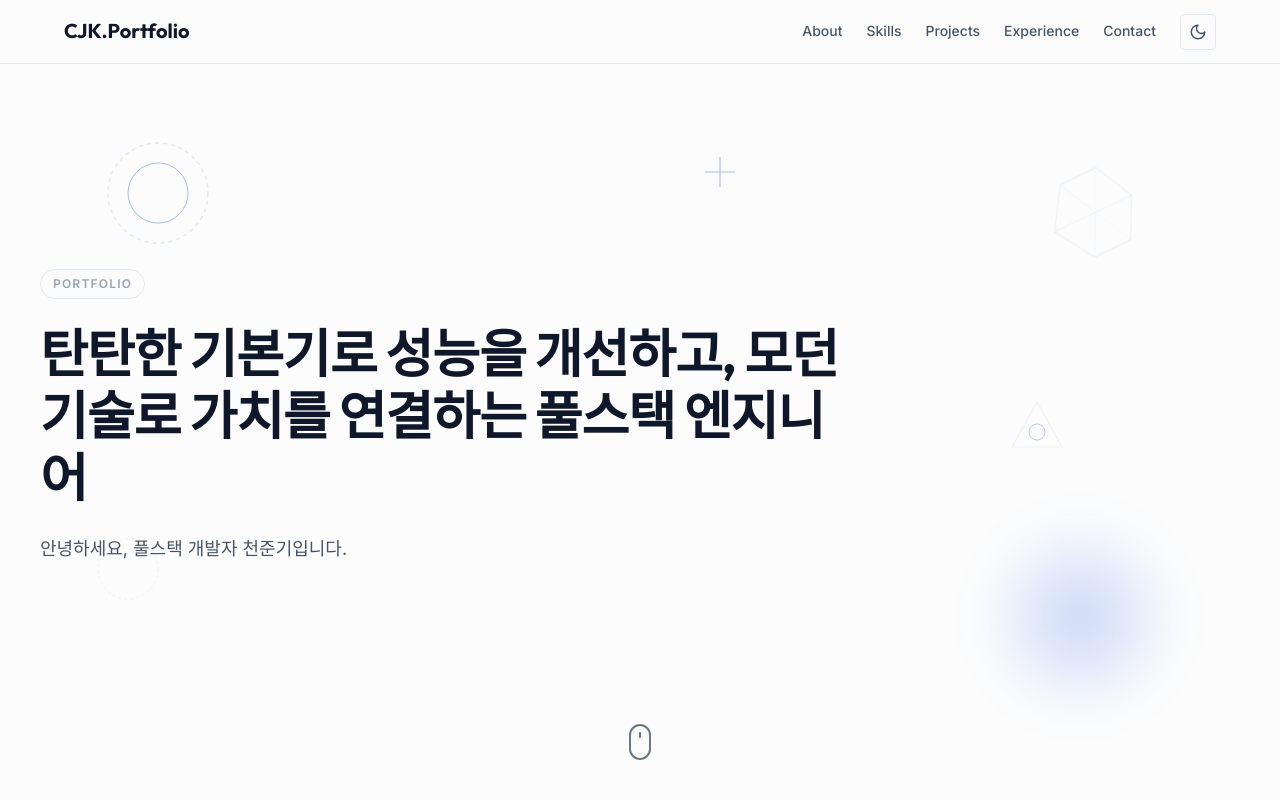
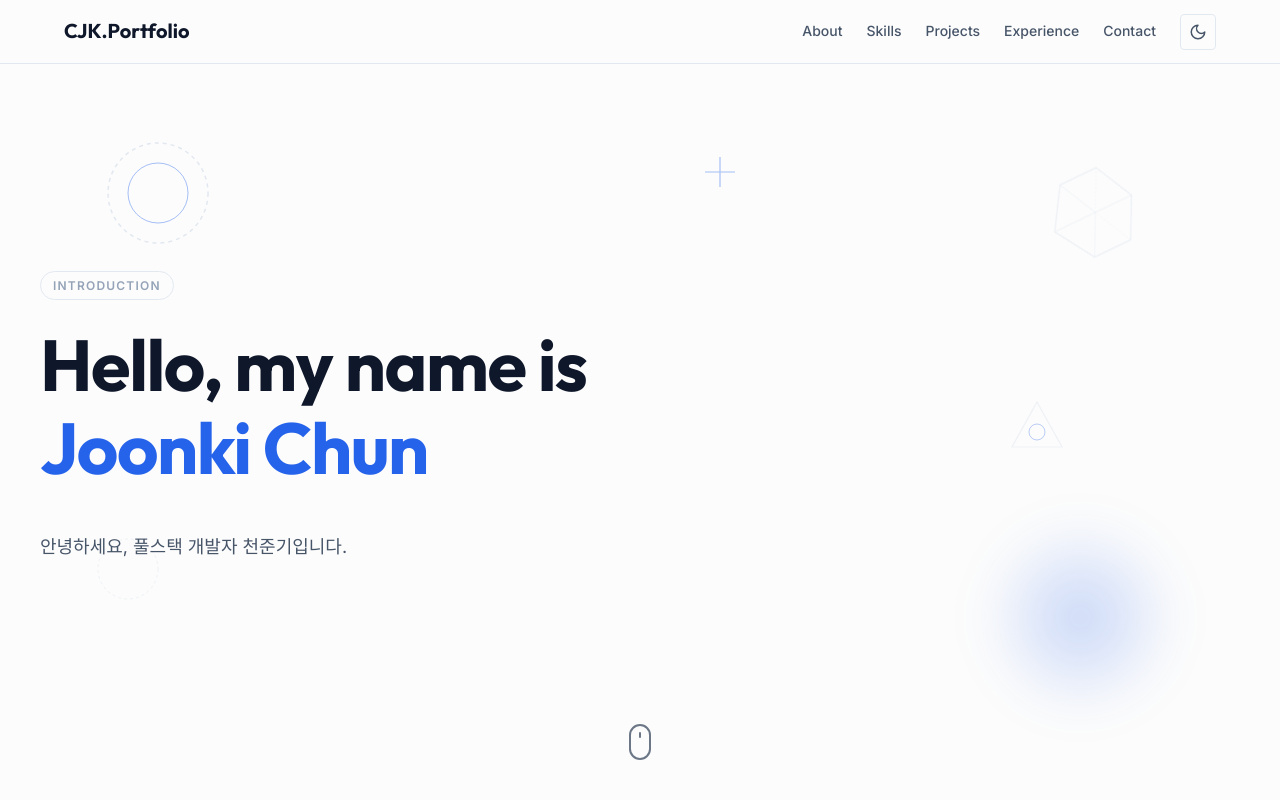
Before and after one commit to interrobang-dev/work-portfolio, a React (Vite) app: page / in a window 1280 px wide. Shown: the top 800 px of the page. Built offline with nearby package versions, Linux system fonts and the light colour scheme.

Commit message:
refactor: redesign hero section layout

```diff
--- a/src/components/About.tsx
+++ b/src/components/About.tsx
@@ -15,7 +15,7 @@ const About: React.FC<AboutProps> = ({ profile, interviewQuestions }) => {
   return (
     <section id="about" className="section border-top">
       <div className="container">
-        <h2>About Me</h2>
+        <h2>About</h2>
 
         {/* 1. Nickname Intro & Simple Keywords Section */}
         <div className="about-intro-section">
--- a/src/components/Hero.tsx
+++ b/src/components/Hero.tsx
@@ -7,7 +7,8 @@ interface HeroProps {
 
 const Hero: React.FC<HeroProps> = ({ profile }) => {
   const heroRef = useRef<HTMLElement>(null);
-  const [typedTitle, setTypedTitle] = React.useState('');
+  const [typedLine1, setTypedLine1] = React.useState('');
+  const [typedLine2, setTypedLine2] = React.useState('');
   const [isTypingComplete, setIsTypingComplete] = React.useState(false);
 
   // 마우스 위치 및 보간 변수 관리 (Ref)
@@ -19,29 +20,44 @@ const Hero: React.FC<HeroProps> = ({ profile }) => {
     rafId: 0
   });
 
-  // 타이핑 효과 구현
+  // 타이핑 효과 구현 (순차 2라인 타이핑)
   useEffect(() => {
-    const fullText = profile.title;
-    let index = 0;
+    const line1Text = profile.title;
+    const line2Text = profile.englishName;
+    let index1 = 0;
+    let index2 = 0;
     let timer: number;
-    setIsTypingComplete(false); // 재시작 시 상태 초기화
 
-    const typeText = () => {
-      if (index <= fullText.length) {
-        setTypedTitle(fullText.slice(0, index));
-        index++;
-        timer = window.setTimeout(typeText, 55); // 한 글자당 55ms 속도
+    setTypedLine1('');
+    setTypedLine2('');
+    setIsTypingComplete(false);
+
+    const typeLine2 = () => {
+      if (index2 <= line2Text.length) {
+        setTypedLine2(line2Text.slice(0, index2));
+        index2++;
+        timer = window.setTimeout(typeLine2, 60);
       } else {
-        setIsTypingComplete(true); // 타이핑 완료 시 커서 숨김 트리거
+        setIsTypingComplete(true);
       }
     };
 
-    typeText();
+    const typeLine1 = () => {
+      if (index1 <= line1Text.length) {
+        setTypedLine1(line1Text.slice(0, index1));
+        index1++;
+        timer = window.setTimeout(typeLine1, 60);
+      } else {
+        typeLine2();
+      }
+    };
+
+    typeLine1();
 
     return () => {
       window.clearTimeout(timer);
     };
-  }, [profile.title]);
+  }, [profile.englishName]);
 
   useEffect(() => {
     const handleMouseMove = (e: MouseEvent) => {
@@ -76,10 +92,17 @@ const Hero: React.FC<HeroProps> = ({ profile }) => {
   return (
     <section id="hero" ref={heroRef} className="hero-section container">
       <div className="hero-content">
-        <span className={`hero-badge fade-in-target ${isTypingComplete ? 'visible' : ''}`}>PORTFOLIO</span>
+        <span className={`hero-badge fade-in-target ${isTypingComplete ? 'visible' : ''}`}>Introduction</span>
         <h1 className="hero-title" aria-label={profile.title}>
-          {typedTitle}
-          {!isTypingComplete && <span className="typing-cursor">|</span>}
+          <span className="hero-title-first">
+            {typedLine1}
+            {!typedLine2 && !isTypingComplete && <span className="typing-cursor">|</span>}
+          </span>
+          <br />
+          <span className="hero-title-second highlight-accent">
+            {typedLine2}
+            {typedLine2 && !isTypingComplete && <span className="typing-cursor">|</span>}
+          </span>
         </h1>
         <p className={`hero-subtitle fade-in-target ${isTypingComplete ? 'visible' : ''}`}>
           안녕하세요, 풀스택 개발자 {profile.name}입니다.
--- a/src/data/portfolioData.ts
+++ b/src/data/portfolioData.ts
@@ -23,8 +23,8 @@ import codexLogo from '../assets/logos/codex-logo.svg';
 
 export const profileData: Profile = {
   name: "천준기",
-  englishName: "Chun Joon Ki",
-  title: "탄탄한 기본기로 성능을 개선하고, 모던 기술로 가치를 연결하는 풀스택 엔지니어",
+  englishName: "Joonki Chun",
+  title: "Hello, my name is",
   shortBio: "레거시 시스템의 복잡한 쿼리와 비효율적인 비즈니스 로직을 분석하여 성능을 수배 이상 향상시키는 일에 보람을 느낍니다. 이에 안주하지 않고 React와 TypeScript, Docker 등 최신 기술 스택을 직접 탐구하며 설계 역량을 키워나가는 자기주도적 엔지니어입니다.",
   email: "joonki.dev@gmail.com",
   github: "https://github.com/interrobang-dev",
--- a/src/index.css
+++ b/src/index.css
@@ -360,9 +360,9 @@ a {
   }
 
   .hero-title {
-    font-size: 2.25rem !important;
-    min-height: 8rem !important;
-    line-height: 1.3 !important;
+    font-size: 2.5rem !important;
+    min-height: 7rem !important;
+    line-height: 1.2 !important;
   }
 
   .hero-subtitle {
@@ -461,19 +461,22 @@ a {
 }
 
 .hero-title {
-  font-size: 2.75rem;
-  line-height: 1.2;
+  font-size: 3rem;
+  line-height: 1.15;
   margin-bottom: 1.5rem;
-  min-height: 10rem;
-  /* 모바일 타이핑 진행 시 레이아웃 흔들림 방지 */
+  min-height: 8rem;
 }
 
 @media (min-width: 768px) {
   .hero-title {
-    font-size: 3.25rem;
-    min-height: 7.8rem;
-    /* 데스크톱 타이핑 진행 시 레이아웃 흔들림 방지 */
-  }
+    font-size: 4.5rem;
+    min-height: 11.5rem;
+  }
+}
+
+.highlight-accent {
+  color: var(--accent);
+  font-weight: 800;
 }
 
 /* Typing Cursor */
```
